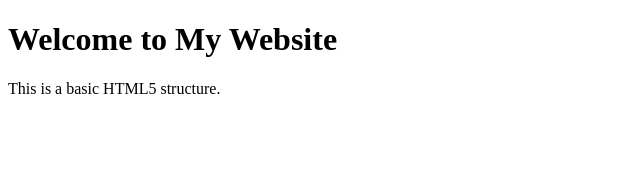
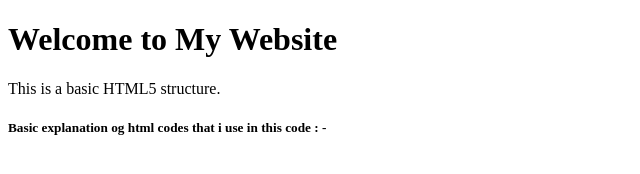
Before and after one commit to So786-stars/FirstPractice, a plain HTML site: page index.html in a window 1280 px wide. Shown: the whole page, without its empty margins (0-640 px from the left). Drawn offline with Linux system fonts and the light colour scheme.

Commit message:
explain the tag that i use in this webpage

```diff
--- a/index.html
+++ b/index.html
@@ -8,9 +8,8 @@
 <body>
   <h1>Welcome to My Website</h1>
   <p>This is a basic HTML5 structure.</p>
-</body>
 
-
+<p> <h5>Basic explanation og html codes that i use in this code : - </h5><br>
       <!--
       - <!DOCTYPE html>: Declares the document type and version (HTML5).
       - <html lang="en">: Root element with language set to English.
@@ -19,7 +18,7 @@
       - <meta name="viewport" content="width=device-width, initial-scale=1.0">: Makes the page responsive on mobile devices.
       - <title>: Sets the browser tab title.
       - <body>: Contains the visible content of the page.
-
       -->
-
+  </p>
+</body>
 </html>
```
Lines whose indentation alone changed are shown as unchanged.
